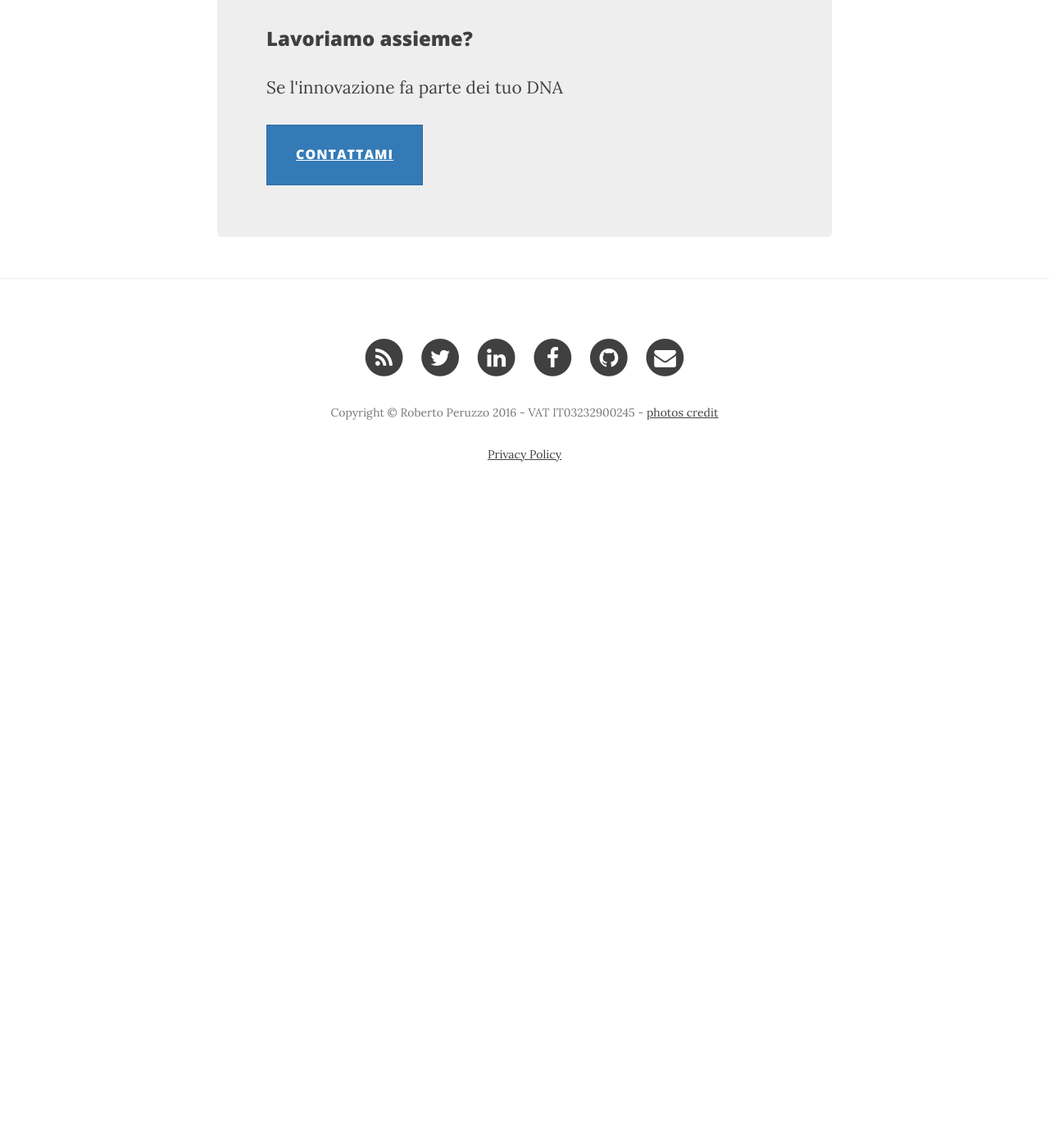
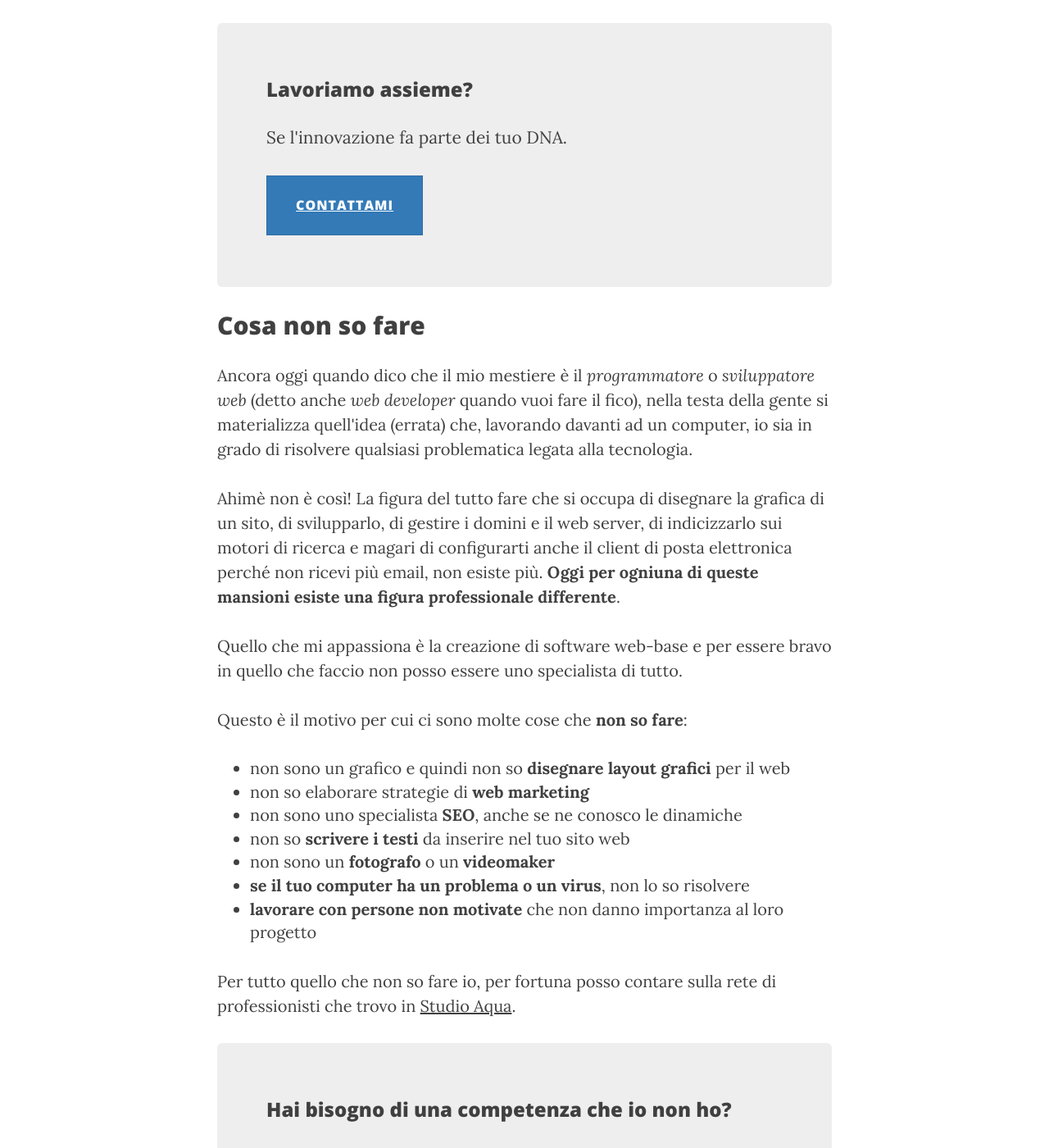
Before and after one commit to robertoperuzzo/robertoperuzzo.github.io, a Jekyll site: the page built from about.html, in a window 1280 px wide and 1400 px high, scrolled down 4734 px. Shown: the whole window at 82% size. Built offline with Jekyll 4.4.1, drawn with Linux system fonts in a browser that asks for light colours; nearby versions of some CDN libraries; before the commit the page ends 5364 px from its top, so only the background shows below that; some of the changed text lies outside the part shown.

Commit message:
Updated the homepage slogan and added the call to action for 'Cosa non so fare'.

```diff
--- a/about.html
+++ b/about.html
@@ -1,7 +1,7 @@
 ---
 layout: page
-title: "About me"
-description: "Cosa faccio e come lo faccio."
+title: "Su di me"
+description: "Cosa faccio, come lo faccio, il mio background, le tecnologie che utilizzo e quello che non so fare."
 header-img: "img/about-bg-2.jpg"
 ---
 <h2>Cosa faccio</h2>
@@ -21,12 +21,13 @@ Gerald Jay Sussman).</p>
     <li>code <strong>refactoring</strong></li>
     <li>scrivo brevi <strong>documentazioni</strong> delle funzionalità che realizzo o dove manca</li>
     <li><strong>disegno architetture</strong> software</li>
+    <li>traduco i wireframe e i layout grafici in <strong>pagine web responsive</strong></li>
     <li>creo progetti personali con nuove tecnologie e linguaggi diversi per <strong>tenermi sempre in allenamento</strong></li>
   </ul>
 </p>
 <div class="jumbotron">
   <h3>Lavoriamo assieme?</h3>
-  <p>Se hai a cuore il tuo progetto e vuoi che il tuo investimento duri nel tempo</p>
+  <p>Se hai a cuore il tuo progetto e vuoi che il tuo investimento duri nel tempo.</p>
   <p><a class="btn btn-primary btn-lg" href="/contattami" role="button">CONTATTAMI</a></p>
 </div>
 
@@ -58,7 +59,7 @@ scoprire lo stato attuale del progetto.</p>
   in sintonia con il cliente e che produca una sinergia positiva per la buona riuscita del progetto.</p>
 <div class="jumbotron">
   <h3>Lavoriamo assieme?</h3>
-  <p>Se anche tu sei convito che la collaborazione sia la chiave per il successo</p>
+  <p>Se anche tu sei convito che la collaborazione sia la chiave per realizzare progetti di successo.</p>
   <p><a class="btn btn-primary btn-lg" href="/contattami" role="button">CONTATTAMI</a></p>
 </div>
 
@@ -84,11 +85,11 @@ scoprire lo stato attuale del progetto.</p>
   per creare software sano.</p>
 <div class="jumbotron">
   <h3>Lavoriamo assieme?</h3>
-  <p>Se stai cercando un collaboratore con solide basi</p>
+  <p>Se stai cercando un collaboratore con solide basi.</p>
   <p><a class="btn btn-primary btn-lg" href="/contattami" role="button">CONTATTAMI</a></p>
 </div>
 
-<h3>Tecnologie che utilizzo</h3>
+<h2>Tecnologie che utilizzo</h2>
 <p>Il mio lavoro di programmatore è focalizzato sulla realizzazione di
 applicazioni per il web. Si tratta quindi di far convivere nello stesso posto
 un insieme di linguaggi e di tecnologie differenti. Ecco qui di seguito quello
@@ -119,6 +120,36 @@ e utilizzare generatori di siti web statici come ad esempio <a href="https://jek
 <p>Nel tempo libero gioco con l'<i>atomic design</i> di <a href="http://patternlab.io/">Pattern Lab</a></p>
 <div class="jumbotron">
   <h3>Lavoriamo assieme?</h3>
-  <p>Se l'innovazione fa parte dei tuo DNA</p>
+  <p>Se l'innovazione fa parte dei tuo DNA.</p>
   <p><a class="btn btn-primary btn-lg" href="/contattami" role="button">CONTATTAMI</a></p>
 </div>
+
+<h2>Cosa non so fare</h2>
+<p>Ancora oggi quando dico che il mio mestiere è il <em>programmatore</em> o
+<em>sviluppatore web</em> (detto anche <em>web developer</em> quando vuoi fare il fico),
+nella testa della gente si materializza quell'idea (errata) che, lavorando davanti ad un
+computer, io sia in grado di risolvere qualsiasi problematica legata alla tecnologia.</p>
+<p>Ahimè non è così! La figura del tutto fare che si occupa di disegnare
+la grafica di un sito, di svilupparlo, di gestire i domini e il web server,
+di indicizzarlo sui motori di ricerca e magari di configurarti anche il client
+di posta elettronica perché non ricevi più email, non esiste più.
+<strong>Oggi per ogniuna di queste mansioni esiste una figura professionale differente</strong>.</p>
+<p>Quello che mi appassiona è la creazione di software web-base e per essere
+bravo in quello che faccio non posso essere uno specialista di tutto.</p>
+<p>Questo è il motivo per cui ci sono molte cose che <strong>non so fare</strong>:</p>
+<ul>
+  <li>non sono un grafico e quindi non so <strong>disegnare layout grafici</strong> per il web</li>
+  <li>non so elaborare strategie di <strong>web marketing</strong></li>
+  <li>non sono uno specialista <strong>SEO</strong>, anche se ne conosco le dinamiche</li>
+  <li>non so <strong>scrivere i testi</strong> da inserire nel tuo sito web</li>
+  <li>non sono un <strong>fotografo</strong> o un <strong>videomaker</strong></li>
+  <li><strong>se il tuo computer ha un problema o un virus</strong>, non lo so risolvere</li>
+  <li><strong>lavorare con persone non motivate</strong> che non danno importanza al loro progetto</li>
+</ul>
+<p>Per tutto quello che non so fare io, per fortuna posso contare sulla
+  rete di professionisti che trovo in <a href="http://www.studioaqua.it" target="_blank">Studio Aqua</a>.</p>
+<div class="jumbotron">
+  <h3>Hai bisogno di una competenza che io non ho?</h3>
+  <p>In Studio Aqua puoi trovare quello che cerchi.</p>
+  <p><a class="btn btn-primary btn-lg" href="http://www.studioaqua.it/contatti/" role="button">CONTATTA STUDIO AQUA</a></p>
+</div>
--- a/index.html
+++ b/index.html
@@ -1,7 +1,8 @@
 ---
 layout: page
-description: "Artigiano del codice.<br />
-    Credo che l’open source e la condivisione della conoscenza sia l’unica via per creare software sano."
+description: "Web developer freelance, artigiano del codice, sostenitore della
+    filosofia open source e Drupal addicted. Collaboro con aziende, agenzie e
+    altri freelance creando software per un web sostenibile."
 ---
 
 {% for post in paginator.posts %}
```
